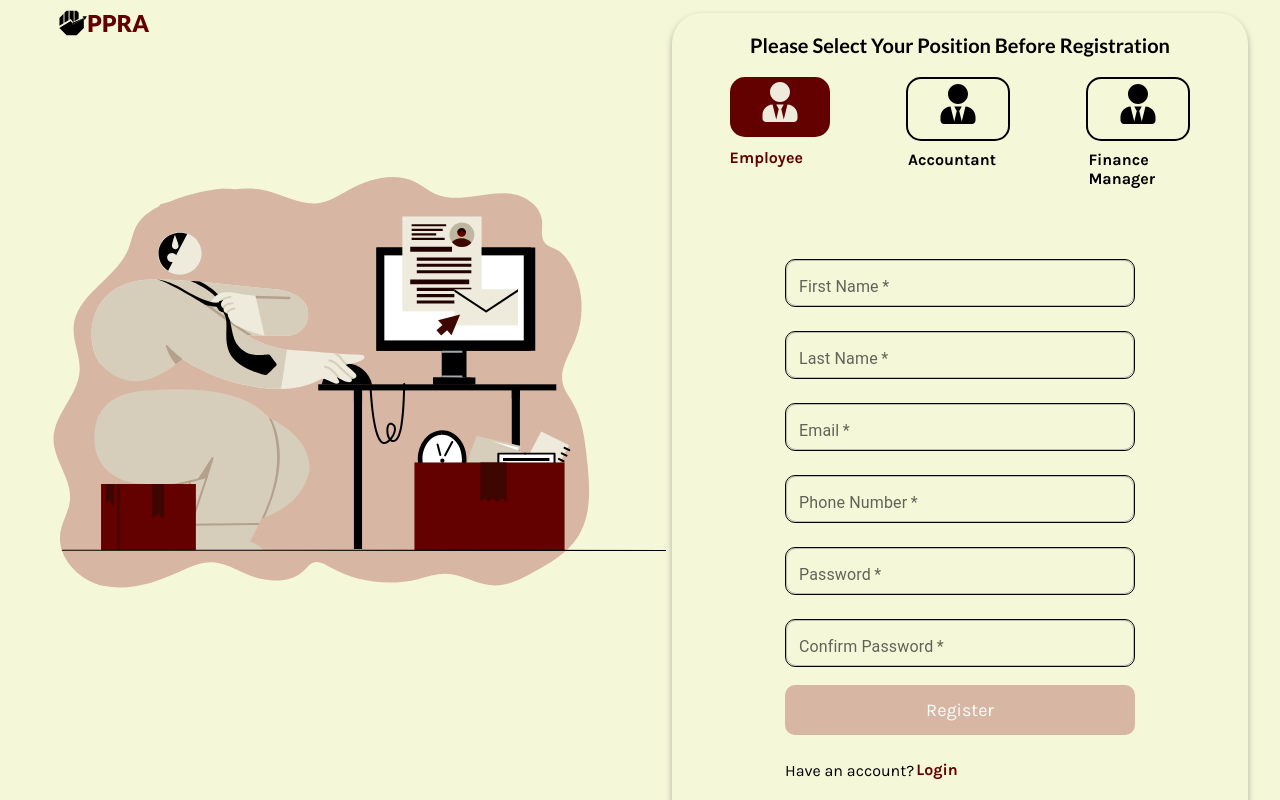
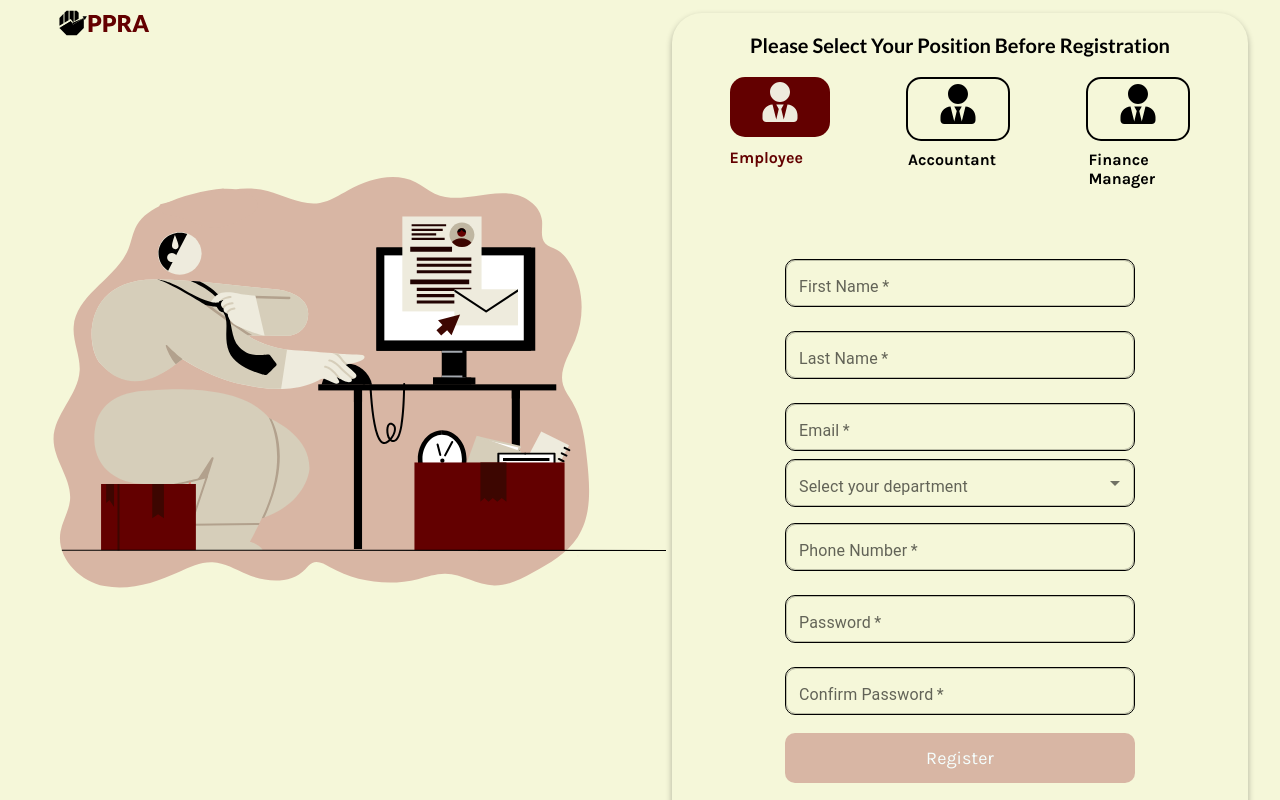
Before and after one commit to Jo1cindi/ppra-imprest-system, a React (Create React App) app: page /Register in a window 1280 px wide. Built offline with nearby package versions, Linux system fonts and the light colour scheme.

Commit message:
adding a department select tag in registration page

```diff
--- a/src/Onboarding/Register.js
+++ b/src/Onboarding/Register.js
@@ -2,8 +2,14 @@ import React, { useState } from "react";
 import Logo from "../Components/Logo";
 import illustration from "../Images/signup.svg";
 import { FaUserTie } from "react-icons/fa";
-import { TextField } from "@mui/material";
-import {Link, useNavigate} from 'react-router-dom';
+import {
+  TextField,
+  Select,
+  InputLabel,
+  FormControl,
+  MenuItem,
+} from "@mui/material";
+import { Link, useNavigate } from "react-router-dom";
 import axios from "axios";
 
 const Register = () => {
@@ -33,6 +39,7 @@ const Register = () => {
     firstName: "",
     lastName: "",
     email: "",
+    department: "",
     phoneNumber: "",
     password: "",
   });
@@ -72,10 +79,53 @@ const Register = () => {
     });
   };
 
+  const departmentsArray = [
+    "Technical Services",
+    "Finance",
+    "Corporate",
+    "ICT",
+    "Internal Audit",
+    "Human Resources",
+  ];
+
+  //displaying department select tag
+  const selectDepartment = () =>{
+    if(activeAvatar === avatarArray[0].id){
+      return(
+        <>
+          <FormControl className="registerfield">
+                  <InputLabel>Select your department</InputLabel>
+                  <Select
+                    className="requestField"
+                    label="department"
+                    name="department"
+                    value={employee.department}
+                    onChange={handleChange}
+                    margin="normal"
+                    variant="outlined"
+                  >
+                    <MenuItem value={departmentsArray[0]}>
+                      Technical Services
+                    </MenuItem>
+                    <MenuItem value={departmentsArray[1]}>Finance</MenuItem>
+                    <MenuItem value={departmentsArray[2]}>Corporate</MenuItem>
+                    <MenuItem value={departmentsArray[3]}>ICT</MenuItem>
+                    <MenuItem value={departmentsArray[4]}>
+                      Internal Audit
+                    </MenuItem>
+                    <MenuItem value={departmentsArray[5]}>
+                      Human Resources
+                    </MenuItem>
+                  </Select>
+                </FormControl>
+        </>
+      )
+    }
+  }
 
   //Navigation to login page after registration
-  const navigate  = useNavigate();
-  const [registrationError, setRegistrationError] = useState("")
+  const navigate = useNavigate();
+  const [registrationError, setRegistrationError] = useState("");
 
   const register = (e) => {
     e.preventDefault();
@@ -87,19 +137,21 @@ const Register = () => {
         method: "post",
         url: "https://ppra-api.herokuapp.com/api/employee-signup",
         data: employee,
-        headers: {"Content-Type": "application/json"}
-      }).then((response)=>{
-        if(response.status === 200){
-          navigate("/Login")
-        }
-        // console.log(response.status)
-        console.log(response.status)
-      }).catch((error)=>{
-        if(error.response.status === 409){
-         setRegistrationError("This user already exists")
-        }
-        console.log(error)
+        headers: { "Content-Type": "application/json" },
       })
+        .then((response) => {
+          if (response.status === 200) {
+            navigate("/Login");
+          }
+          // console.log(response.status)
+          console.log(response.status);
+        })
+        .catch((error) => {
+          if (error.response.status === 409) {
+            setRegistrationError("This user already exists");
+          }
+          console.log(error);
+        });
 
       //Registering the accountant
     } else if (activeAvatar === avatarArray[1].id) {
@@ -108,16 +160,18 @@ const Register = () => {
         method: "post",
         url: "https://ppra-api.herokuapp.com/api/accountant-signup",
         data: accountant,
-        headers: {"Content-Type": "application/json"}
-      }).then((response)=>{
-        navigate("/Login")
-        console.log(response)
-      }).catch((error)=>{
-        if(error.response.status === 409){
-          setRegistrationError("This user already exists")
-         }
-        console.log(error)
+        headers: { "Content-Type": "application/json" },
       })
+        .then((response) => {
+          navigate("/Login");
+          console.log(response);
+        })
+        .catch((error) => {
+          if (error.response.status === 409) {
+            setRegistrationError("This user already exists");
+          }
+          console.log(error);
+        });
 
       //Registering the finance manager
     } else if (activeAvatar === avatarArray[2].id) {
@@ -126,16 +180,18 @@ const Register = () => {
         method: "post",
         url: "https://ppra-api.herokuapp.com/api/financemanager-signup",
         data: financeManager,
-        headers: {"Content-Type": "application/json"}
-      }).then((response)=>{
-        navigate("/Login")
-        console.log(response)
-      }).catch((error)=>{
-        if(error.response.status === 409){
-          setRegistrationError("This user already exists")
-         }
-        console.log(error)
+        headers: { "Content-Type": "application/json" },
       })
+        .then((response) => {
+          navigate("/Login");
+          console.log(response);
+        })
+        .catch((error) => {
+          if (error.response.status === 409) {
+            setRegistrationError("This user already exists");
+          }
+          console.log(error);
+        });
     }
     console.log(confirmPassword.length);
   };
@@ -197,8 +253,24 @@ const Register = () => {
                 setActiveAvatar(avatar.id);
               }}
             >
-              <div className={activeAvatar === avatar.id ? "individualAvatar" : "inactiveIndividualAvatar"}>{avatar.avatar}</div>
-              <p className={activeAvatar === avatar.id ? "positionDesc" : "inactivePositionDesc"}>{avatar.name}</p>
+              <div
+                className={
+                  activeAvatar === avatar.id
+                    ? "individualAvatar"
+                    : "inactiveIndividualAvatar"
+                }
+              >
+                {avatar.avatar}
+              </div>
+              <p
+                className={
+                  activeAvatar === avatar.id
+                    ? "positionDesc"
+                    : "inactivePositionDesc"
+                }
+              >
+                {avatar.name}
+              </p>
             </div>
           ))}
         </div>
@@ -257,6 +329,7 @@ const Register = () => {
             margin="normal"
             required
           />
+          {selectDepartment()}
           <TextField
             className="registerfield"
             label="Phone Number"
@@ -284,7 +357,7 @@ const Register = () => {
                 : financeManager.password
             }
             onChange={handleChange}
-            type = "password"
+            type="password"
             margin="normal"
             required
           />
@@ -302,7 +375,7 @@ const Register = () => {
                 ? { style: { color: "red" } }
                 : { style: { color: "green" } }
             }
-            type = "password"
+            type="password"
             margin="normal"
             required
           />
@@ -337,9 +410,11 @@ const Register = () => {
           />
           <label className="regError">{registrationError}</label>
           <div className="haveAnAccount">
-          <p>Have an account?</p>
-          <Link path to = "/Login" className="accountLink">Login</Link>
-        </div>
+            <p>Have an account?</p>
+            <Link path to="/Login" className="accountLink">
+              Login
+            </Link>
+          </div>
         </form>
       </div>
     </div>
```
